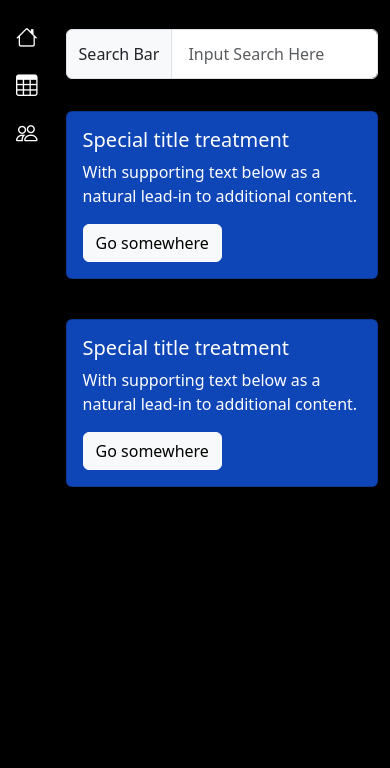
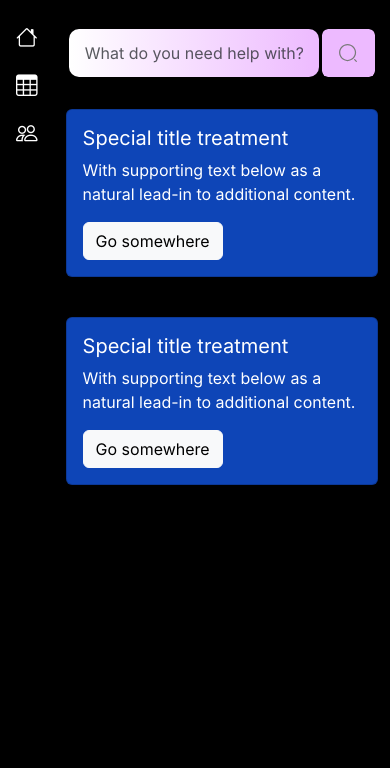
Before and after one commit to joeycose/GUI_IOT_SmartHome, a plain HTML site: page HomeLink/support.html in a window 390 px wide. Shown: the part 134-902 px from the top of the page. Drawn offline with nearby package versions, Linux system fonts and the light colour scheme; files whose address does not match are found by name.

Commit message:
adding gradient and formatting changes

```diff
--- /dev/null
+++ b/HomeLink/support.css
@@ -0,0 +1,64 @@
+@font-face {
+    font-family: "Inter Regular";
+    src: local("Inter Regular"),
+      url("fonts/Inter-Regular.ttf") format("opentype");
+    font-weight: normal;
+  }
+
+.search_field {
+    width: 50%;
+    font-family: 'Inter Regular';
+}
+
+.search_icon_field {
+    width: 4%;
+    margin-left: 0.5%;
+    font-family: 'Inter Regular';
+    border-radius: 10px;
+    background-color: #EDBAFF;
+}
+
+
+.search_icon {
+    background-image: url('images/search-normal.svg');
+    background-repeat: no-repeat;
+    background-position: center center; /* Adjust position of SVG */
+    background-size: 20px; /* Adjust size of SVG */
+    background-color: #EDBAFF;
+    border: none;
+}
+
+.custom_card {
+    width: 40%;
+    font-family: 'Inter Regular';
+}
+
+@media (max-width: 768px) {
+    .search_field {
+        width: 80%;
+        font-family: 'Inter Regular';
+    }
+
+    .search_icon_field {
+        width: 17%;
+        margin-left: 1%;
+        font-family: 'Inter Regular';
+        border-radius: 10px;
+        background-color: #EDBAFF;
+    }
+
+
+    .search_icon {
+        background-image: url('images/search-normal.svg');
+        background-repeat: no-repeat;
+        background-position: center center; /* Adjust position of SVG */
+        background-size: 20px; /* Adjust size of SVG */
+        background-color: #EDBAFF;
+        border: none;
+    }
+
+    .custom_card {
+        width: 100%;
+        font-family: 'Inter Regular';
+    }
+}
--- a/HomeLink/support.html
+++ b/HomeLink/support.html
@@ -94,6 +94,18 @@
         .bd-mode-toggle .dropdown-menu .active .bi {
             display: block !important;
         }
+
+        .search_field {
+            background: linear-gradient(to right, white, #EDBAFF), url('images/search-normal.svg') no-repeat right 10px center;
+            background-size: auto, 20px; /* Auto for gradient, 20px for search icon */
+            border: none;
+            border-radius: 10px;
+        }
+
+        .search_field input {
+            background: none;
+            border: none;
+        }
     </style>
 
 
@@ -101,6 +113,7 @@
     <link href="https://cdn.jsdelivr.net/npm/bootstrap-icons@1.10.5/font/bootstrap-icons.min.css" rel="stylesheet">
     <!-- Custom styles for this template -->
     <link href="dashboard.css" rel="stylesheet">
+    <link href="support.css" rel="stylesheet">
 </head>
 
 <body>
@@ -148,16 +161,19 @@
             <div class="col py-3" style="background-color: black;">
                 <div class="row">
                     <nav class="navbar">
-                        <form class="container-fluid">
-                            <div class="input-group">
-                                <span class="input-group-text" id="basic-addon1">Search Bar</span>
-                                <input type="text" class="form-control" placeholder="Input Search Here"
+                        <form class="container-fluid d-flex justify-content-center">
+                            <div class="input-group search_field">
+                                <input type="text" class="form-control" placeholder="What do you need help with?"
+                                    aria-label="Username" aria-describedby="basic-addon1">
+                            </div>
+                            <div class="input-group search_icon_field">
+                                <input type="text" class="form-control search_icon"
                                     aria-label="Username" aria-describedby="basic-addon1">
                             </div>
                         </form>
                     </nav>
-                    <div class="col-sm-6 mb-3 mb-sm-0 mt-4">
-                        <div class="card" style="background-color: #0E45B7;">
+                    <div class="col-sm-12 mb-3 mb-sm-0 mt-4">
+                        <div class="card custom_card" style="background-color: #0E45B7;">
                             <div class="card-body text-white">
                                 <h5 class="card-title">Special title treatment</h5>
                                 <p class="card-text">With supporting text below as a natural lead-in to additional
@@ -166,8 +182,8 @@
                             </div>
                         </div>
                     </div>
-                    <div class="col-sm-6 mb-3 mb-sm-0 mt-4">
-                        <div class="card" style="background-color: #0E45B7;">
+                    <div class="col-sm-12 mb-3 mb-sm-0 mt-4">
+                        <div class="card custom_card" style="background-color: #0E45B7;">
                             <div class="card-body text-white">
                                 <h5 class="card-title">Special title treatment</h5>
                                 <p class="card-text">With supporting text below as a natural lead-in to additional
```
Also changed, not shown: HomeLink/fonts/Inter-Regular.ttf (added), HomeLink/images/search-normal.svg (added).
